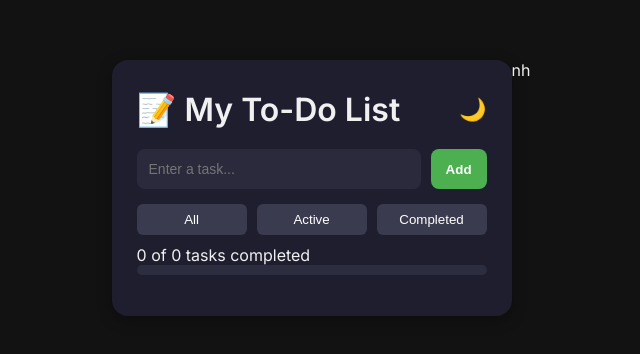
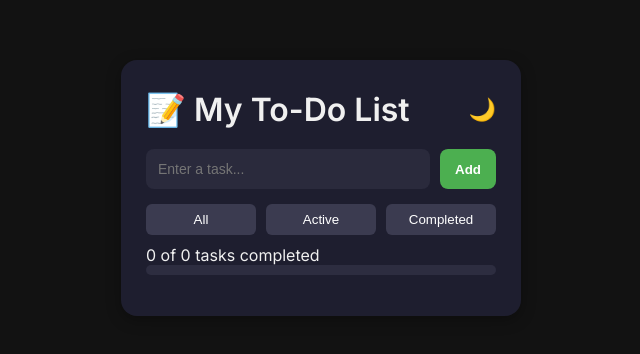
Before and after one commit to NARMEEN-UROOJ/Todo-List, a plain HTML site: page index.html in a window 1280 px wide. Shown: the whole page, without its empty margins (319-959 px from the left). Drawn offline with Linux system fonts and the light colour scheme.

Commit message:
Update index.html

```diff
--- a/index.html
+++ b/index.html
@@ -35,4 +35,3 @@
   <script src="type.js"></script>
 </body>
 </html>
-nh
```
